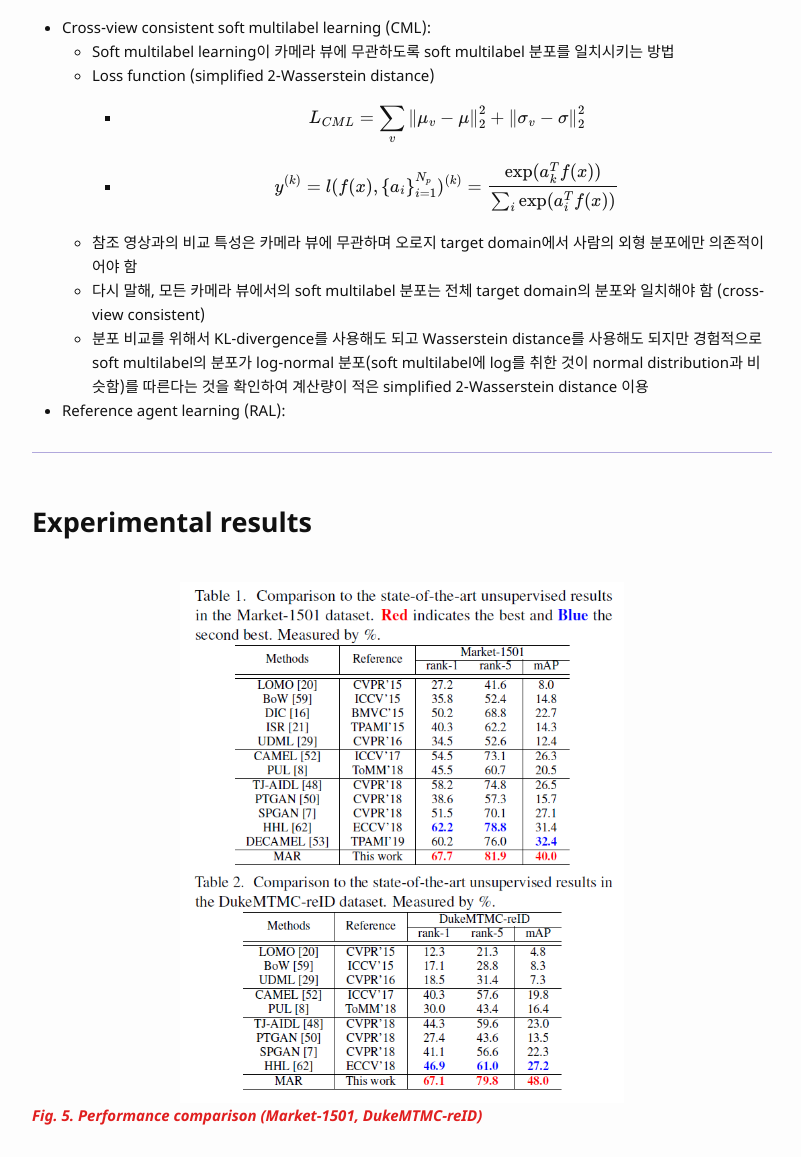
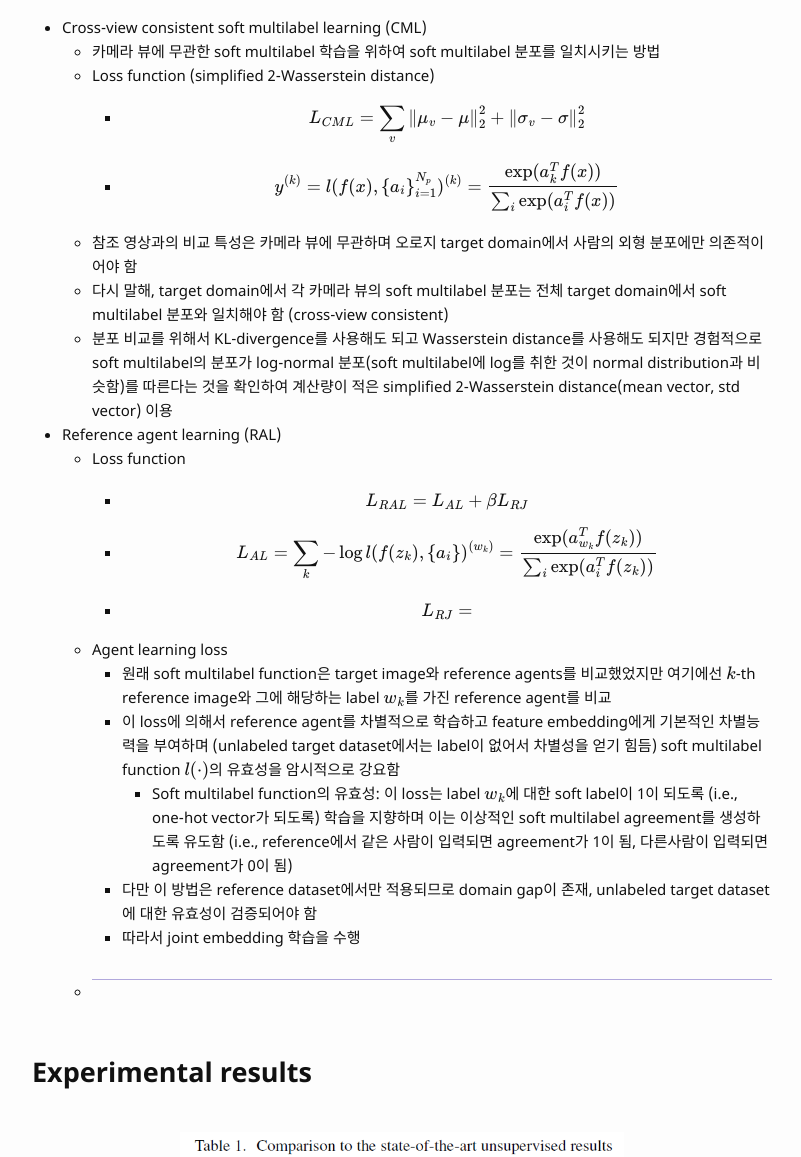
Before and after one commit to bismex/bismex.github.io, a Jekyll site: the page built from _posts/2019-07-03-MAR.md, in a window 1280 px wide and 1400 px high, scrolled down 4016 px. Shown: the part 243-1400 px from the top of the window, without its empty margins (238-1039 px from the left). Built offline with Jekyll 4.4.1, drawn with Linux system fonts in a browser that asks for light colours; formulas are drawn with MathJax 3; some of the changed text lies outside the part shown.

Commit message:
Update 2019-07-03-MAR.md

```diff
--- a/_posts/2019-07-03-MAR.md
+++ b/_posts/2019-07-03-MAR.md
@@ -29,7 +29,7 @@ tags: CV re-id unsupervised
 
 - Deep Soft Multilabel reference learning (MAR) 안에 MDL, CML, RAL 포함
   - Soft multilabel-guided discriminative embedding learning (MDL): 시각적 관점과 상대비교 특성에 대한 representation consistancy를 기반으로 soft multilabel-guided hard negative mining을 수행하고, batch마다 pos/neg set을 확보하여 pos set은 서로 가까워지도록, neg set은 멀어지도록 embedding feature를 학습하는 방법.
-  - Cross-view consistent soft multilabel learning (CML): Soft multilabel learning이 카메라 뷰에 무관하도록 soft multilabel 분포를 일치시키는 방법
+  - Cross-view consistent soft multilabel learning (CML): 카메라 뷰에 무관한 soft multilabel 학습을 위하여 soft multilabel 분포를 일치시키는 방법
   - Reference agent learning (RAL): 효율적인 soft multilabel 학습을 위해 joint feature embedding 안에서 참조 agent에 의한 참조 person을 나타내는 방식
 ---
 
@@ -104,17 +104,26 @@ tags: CV re-id unsupervised
 <span style="color: #e01f1f;">***Fig. 4. Soft multilabel-guided hard negative mining의 결과***</span>
 
 
-- Cross-view consistent soft multilabel learning (CML):
-  - Soft multilabel learning이 카메라 뷰에 무관하도록 soft multilabel 분포를 일치시키는 방법
+- Cross-view consistent soft multilabel learning (CML)
+  - 카메라 뷰에 무관한 soft multilabel 학습을 위하여 soft multilabel 분포를 일치시키는 방법
   - Loss function (simplified 2-Wasserstein distance)
     - $$L_{CML} = \sum_v \left \| \mu_v - \mu \right \|^2_2 + \left \| \sigma_v - \sigma \right \|^2_2$$
     - $$y^{(k)} = l(f(x), \left \{ a_i \right \}^{N_p}_{i=1})^{(k)} = \frac{\exp (a_k^T f(x))}{\sum_i \exp (a_i^T f(x))}$$
   - 참조 영상과의 비교 특성은 카메라 뷰에 무관하며 오로지 target domain에서 사람의 외형 분포에만 의존적이어야 함
-  - 다시 말해, 모든 카메라 뷰에서의 soft multilabel 분포는 전체 target domain의 분포와 일치해야 함 (cross-view consistent)
-  - 분포 비교를 위해서 KL-divergence를 사용해도 되고 Wasserstein distance를 사용해도 되지만 경험적으로 soft multilabel의 분포가 log-normal 분포(soft multilabel에 log를 취한 것이 normal distribution과 비슷함)를 따른다는 것을 확인하여 계산량이 적은 simplified 2-Wasserstein distance 이용
-- Reference agent learning (RAL):
-
-
+  - 다시 말해, target domain에서 각 카메라 뷰의 soft multilabel 분포는 전체 target domain에서 soft multilabel 분포와 일치해야 함 (cross-view consistent)
+  - 분포 비교를 위해서 KL-divergence를 사용해도 되고 Wasserstein distance를 사용해도 되지만 경험적으로 soft multilabel의 분포가 log-normal 분포(soft multilabel에 log를 취한 것이 normal distribution과 비슷함)를 따른다는 것을 확인하여 계산량이 적은 simplified 2-Wasserstein distance(mean vector, std vector) 이용
+- Reference agent learning (RAL)
+  - Loss function
+    - $$L_{RAL} = L_{AL} + \beta L_{RJ}$$
+    - $$L_{AL} = \sum_k -\log l(f(z_k), \left \{ a_i \right \})^{(w_k)} = \frac{\exp (a_{w_k}^T f(z_k))}{\sum_i \exp (a_i^T f(z_k))}$$
+    - $$L_{RJ} = $$
+  - Agent learning loss
+    - 원래 soft multilabel function은 target image와 reference agents를 비교했었지만 여기에선 $$k$$-th reference image와 그에 해당하는 label $$w_k$$를 가진 reference agent를 비교
+    - 이 loss에 의해서 reference agent를 차별적으로 학습하고 feature embedding에게 기본적인 차별능력을 부여하며 (unlabeled target dataset에서는 label이 없어서 차별성을 얻기 힘듬) soft multilabel function $$l(\cdot)$$의 유효성을 암시적으로 강요함
+      - Soft multilabel function의 유효성: 이 loss는 label $$w_k$$에 대한 soft label이 1이 되도록 (i.e., one-hot vector가 되도록) 학습을 지향하며 이는 이상적인 soft multilabel agreement를 생성하도록 유도함 (i.e., reference에서 같은 사람이 입력되면 agreement가 1이 됨, 다른사람이 입력되면 agreement가 0이 됨)
+    - 다만 이 방법은 reference dataset에서만 적용되므로 domain gap이 존재, unlabeled target dataset에 대한 유효성이 검증되어야 함
+    - 따라서 joint embedding 학습을 수행
+  -
 ---
 
 ## Experimental results
```
